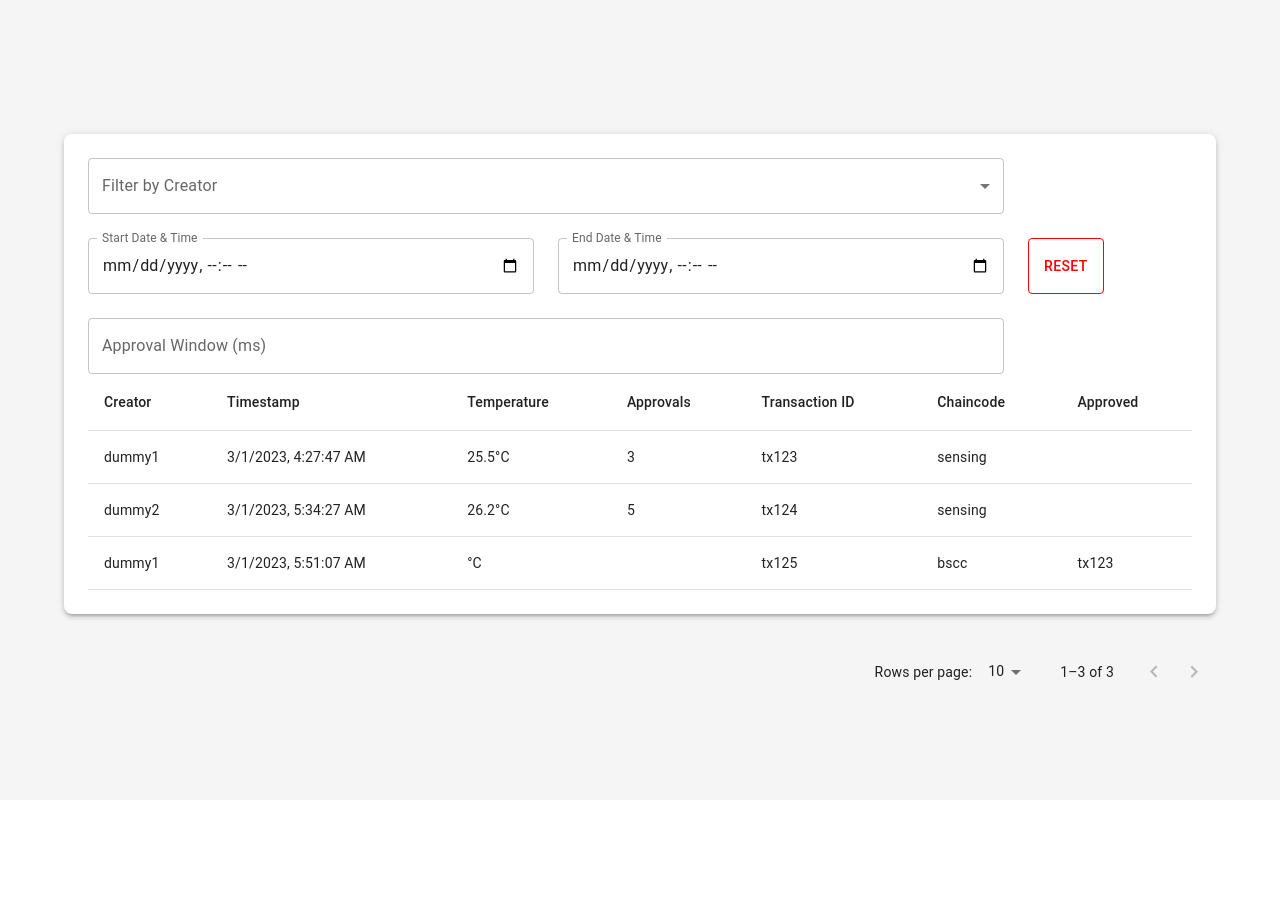
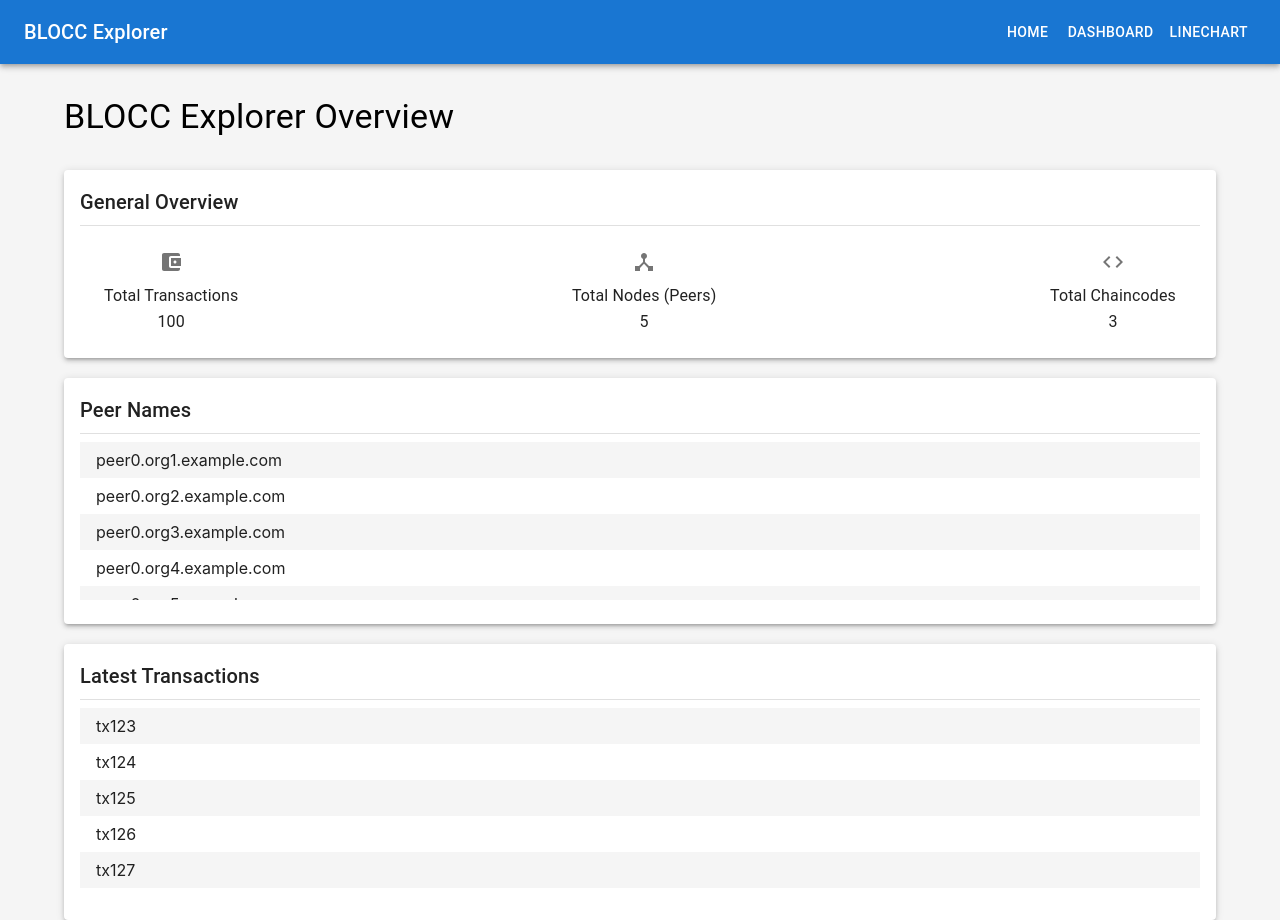
Before and after one commit to alfredomusumeci/BloccUI, a React (Create React App) app: page / in a window 1280 px wide. Before the commit the page ends 800 px from the top, so only its background shows below. Built offline with nearby package versions, Linux system fonts and the light colour scheme.

Commit message:
added splash and linechart

```diff
--- a/package.json
+++ b/package.json
@@ -7,6 +7,8 @@
     "@emotion/styled": "^11.11.0",
     "@mui/icons-material": "^5.14.3",
     "@mui/material": "^5.14.5",
+    "@mui/x-charts": "^6.0.0-alpha.7",
+    "@mui/x-data-grid": "^6.11.2",
     "@testing-library/jest-dom": "^5.17.0",
     "@testing-library/react": "^13.4.0",
     "@testing-library/user-event": "^13.5.0",
@@ -14,8 +16,10 @@
     "@types/node": "^16.18.41",
     "@types/react": "^18.2.20",
     "@types/react-dom": "^18.2.7",
+    "@types/react-router-dom": "^5.3.3",
     "react": "^18.2.0",
     "react-dom": "^18.2.0",
+    "react-router-dom": "^6.15.0",
     "react-scripts": "5.0.1",
     "typescript": "^4.9.5",
     "web-vitals": "^2.1.4"
--- a/src/App.css
+++ b/src/App.css
@@ -2,6 +2,5 @@
   background-color: #f5f5f5;
   min-height: 100vh; /* Full viewport height */
   display: flex;
-  justify-content: center;
-  align-items: center;
+  flex-direction: column;
 }
--- a/src/App.tsx
+++ b/src/App.tsx
@@ -1,11 +1,12 @@
 import React from 'react';
 import './App.css';
-import Dashboard from './Dashboard';
+import Home from './Home';
 
 function App() {
   return (
     <div className="App">
-      <Dashboard />  {/* Render the Dashboard component */}
+      {/* <Linechart /> */}
+      <Home />
     </div>
   );
 }
--- a/src/Dashboard.tsx
+++ b/src/Dashboard.tsx
@@ -178,7 +178,7 @@ function Dashboard() {
   const filteredData = filterData(sensingData, startDate, endDate, approvalWindow, selectedCreators);
 
   return (
-<    Container>
+    <Container>
       <Box bgcolor="white" boxShadow={3} p={3} borderRadius={2} my={4}>
         <Grid container spacing={3}>
           <CreatorFilter selectedCreators={selectedCreators} setSelectedCreators={setSelectedCreators} />
--- /dev/null
+++ b/src/Home.tsx
@@ -0,0 +1,41 @@
+import React from 'react';
+import { BrowserRouter as Router, Route, Link, Routes } from 'react-router-dom';
+import { AppBar, Toolbar, Button, Typography, Box } from '@mui/material';
+import Linechart from './Linechart';
+import Dashboard from './Dashboard';
+import HomePage from './Splash';
+
+const Home: React.FC = () => {
+  return (
+    <Router>
+      <Box display="flex" flexDirection="column" minHeight="100vh">
+        <AppBar position="static">
+          <Toolbar>
+            <Typography variant="h6" style={{ flexGrow: 1 }}>
+              BLOCC Explorer
+            </Typography>
+            <Button color="inherit" component={Link} to="/">
+              Home
+            </Button>
+            <Button color="inherit" component={Link} to="/dashboard">
+              Dashboard
+            </Button>
+            <Button color="inherit" component={Link} to="/linechart">
+              Linechart
+            </Button>
+          </Toolbar>
+        </AppBar>
+
+        <Box flexGrow={1}>
+          <Routes>
+            <Route path="/" element={<HomePage />} />
+            <Route path="/dashboard" element={<Dashboard />} />
+            <Route path="/linechart" element={<Linechart />} />
+          </Routes>
+        </Box>
+      </Box>
+    </Router>
+  );
+};
+
+export default Home;
--- /dev/null
+++ b/src/Linechart.tsx
@@ -0,0 +1,48 @@
+import React from 'react';
+import { LineChart } from '@mui/x-charts/LineChart';
+import { Container, Box } from '@mui/material';
+
+type ApprovedTempReading = {
+    timestamp: number;
+    temperature: number;
+    approvals: number;
+    txId: string;
+  };
+
+
+const mockTempReadings: ApprovedTempReading[] = [
+    { timestamp: 1629456000000, temperature: 22.5, approvals: 5, txId: 'tx123' },
+    { timestamp: 1629542400000, temperature: 23.1, approvals: 7, txId: 'tx124' },
+    { timestamp: 1629628800000, temperature: 24.2, approvals: 6, txId: 'tx125' },
+    { timestamp: 1629715200000, temperature: 23.8, approvals: 8, txId: 'tx126' },
+    { timestamp: 1629801600000, temperature: 22.9, approvals: 5, txId: 'tx127' },
+];
+
+const Linechart: React.FC = () => {
+    return (
+        <Container>
+            <Box bgcolor="white" boxShadow={3} p={3} borderRadius={2} my={4}>
+                <LineChart
+                    height={600}
+                    xAxis={[
+                        {
+                            dataKey: 'timestamp',
+                            valueFormatter: (v: number) => new Date(v).toLocaleDateString('en-UK', { month: 'short', day: 'numeric' }),
+                        },
+                    ]}
+                    series={[
+                        {
+                            dataKey: 'temperature',
+                            label: 'Temperature (°C)',
+                            color: 'blue',
+                        },
+                    ]}
+                    dataset={mockTempReadings}
+                />
+            </Box>
+        </Container>
+    );
+};
+
+
+export default Linechart;
--- /dev/null
+++ b/src/Splash.tsx
@@ -0,0 +1,93 @@
+import React from 'react';
+import {
+  Box, Typography, Container, List, ListItem, Card, CardContent, Divider, IconButton
+} from '@mui/material';
+import TransactionIcon from '@mui/icons-material/AccountBalanceWallet';
+import NodeIcon from '@mui/icons-material/DeviceHub';
+import CodeIcon from '@mui/icons-material/Code';
+
+const mockData = {
+  totalTransactions: 100,
+  totalNodes: 5,
+  totalChaincodes: 3,
+  peerNames: [
+    'peer0.org1.example.com',
+    'peer0.org2.example.com',
+    'peer0.org3.example.com',
+    'peer0.org4.example.com',
+    'peer0.org5.example.com',
+    'peer0.org6.example.com',
+    'peer0.org7.example.com',
+    'peer0.org8.example.com',
+    'peer0.org9.example.com',
+    'peer0.org10.example.com',
+    ],
+  latestTransactions: ['tx123', 'tx124', 'tx125', 'tx126', 'tx127'],
+};
+
+const HomePage: React.FC = () => {
+    return (
+      <Container>
+        <Box mt={4} mb={4}>
+          <Typography variant="h4">BLOCC Explorer Overview</Typography>
+        </Box>
+
+        {/* Overview Card */}
+        <Card elevation={3} style={{ marginBottom: '20px' }}>
+          <CardContent>
+            <Typography variant="h6" gutterBottom>General Overview</Typography>
+            <Divider />
+            <Box display="flex" justifyContent="space-between" mt={2}>
+              <Box display="flex" flexDirection="column" alignItems="center" marginLeft={3}>
+                <IconButton><TransactionIcon /></IconButton>
+                <Typography variant="subtitle1">Total Transactions</Typography>
+                <Typography>{mockData.totalTransactions}</Typography>
+              </Box>
+              <Box display="flex" flexDirection="column" alignItems="center">
+                <IconButton><NodeIcon /></IconButton>
+                <Typography variant="subtitle1">Total Nodes (Peers)</Typography>
+                <Typography>{mockData.totalNodes}</Typography>
+              </Box>
+              <Box display="flex" flexDirection="column" alignItems="center" marginRight={3}>
+                <IconButton><CodeIcon /></IconButton>
+                <Typography variant="subtitle1">Total Chaincodes</Typography>
+                <Typography>{mockData.totalChaincodes}</Typography>
+              </Box>
+            </Box>
+          </CardContent>
+        </Card>
+
+        {/* Peer Names Card */}
+        <Card elevation={3} style={{ marginBottom: '20px' }}>
+          <CardContent>
+            <Typography variant="h6" gutterBottom>Peer Names</Typography>
+            <Divider />
+            <List style={{ maxHeight: '150px', overflow: 'auto' }}>
+              {mockData.peerNames.map((peer, index) => (
+                <ListItem key={index} style={{ backgroundColor: index % 2 === 0 ? '#f5f5f5' : 'transparent' }}>
+                  {peer}
+                </ListItem>
+              ))}
+            </List>
+          </CardContent>
+        </Card>
+
+        {/* Latest Transactions Card */}
+        <Card elevation={3}>
+          <CardContent>
+            <Typography variant="h6" gutterBottom>Latest Transactions</Typography>
+            <Divider />
+            <List>
+              {mockData.latestTransactions.map((tx, index) => (
+                <ListItem key={index} style={{ backgroundColor: index % 2 === 0 ? '#f5f5f5' : 'transparent' }}>
+                  {tx}
+                </ListItem>
+              ))}
+            </List>
+          </CardContent>
+        </Card>
+      </Container>
+    );
+  };
+
+  export default HomePage;
```
Also changed, not shown: 1 other file (tests, documents, lock files or other folders).
